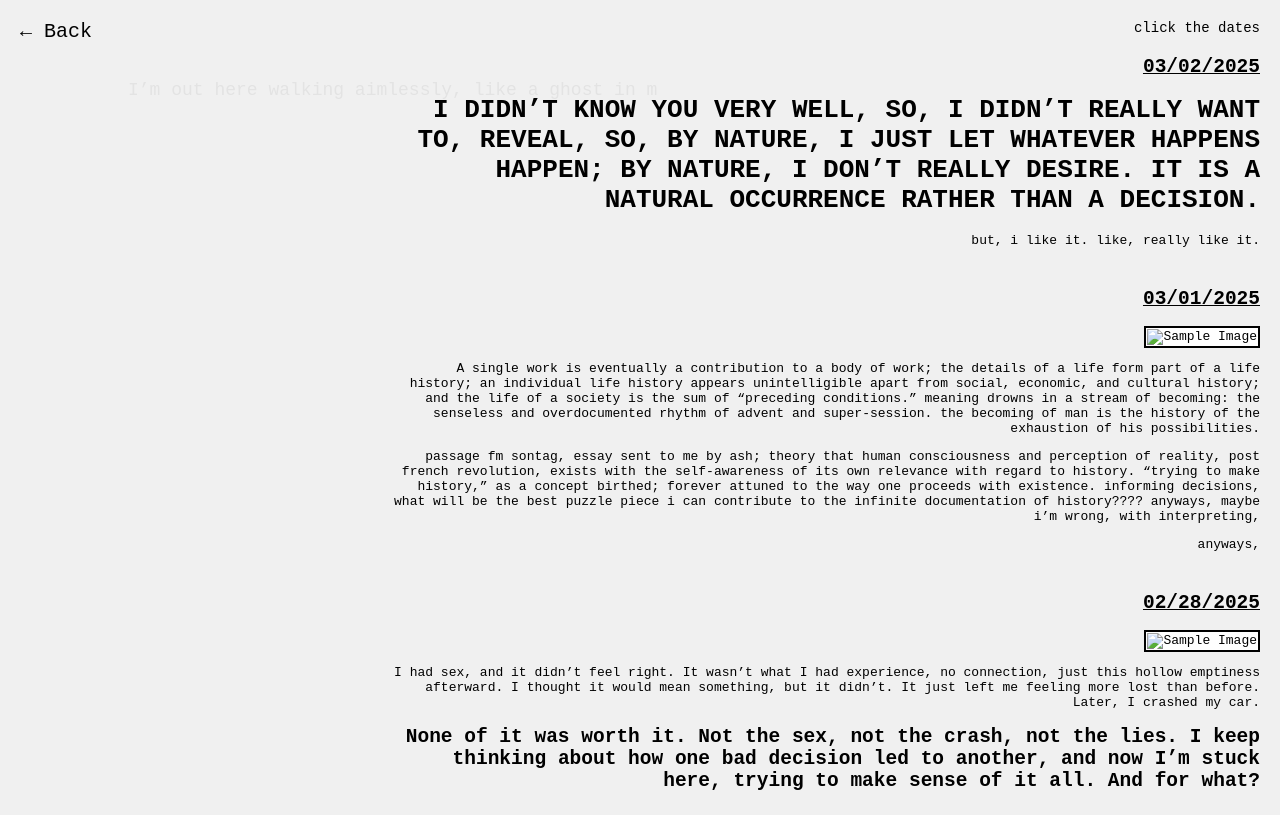
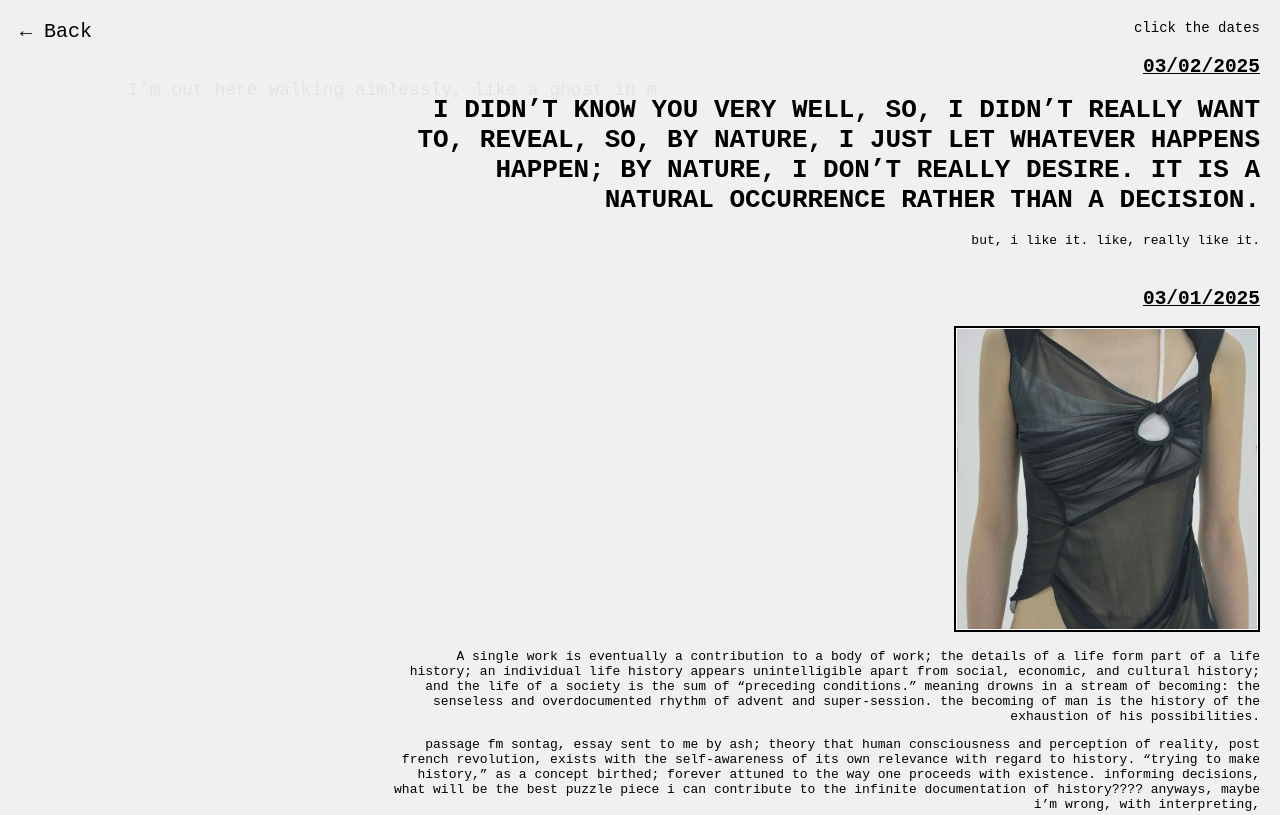
Before and after one commit to anderramirezj/highschool-blog, a plain HTML site: page content.html in a window 1280 px wide. Shown: the top 815 px of the page. Drawn offline with Linux system fonts and the light colour scheme; the site is published under a folder, as on GitHub Pages, so addresses that start at the root find nothing.

Commit message:
Update content.html

```diff
--- a/content.html
+++ b/content.html
@@ -26,14 +26,14 @@
 
         <div class="post">
             <h2 class="post-title" onclick="openPopup('popup5')">03/01/2025</h2>
-            <img src="/images/03-01-2025.jpg" alt="Sample Image">
+            <img src="./images/03-01-2025.jpg" alt="Sample Image">
             <p>A single work is eventually a contribution to a body of work; the details of a life form part of a life history; an individual life history appears unintelligible apart from social, economic, and cultural history; and the life of a society is the sum of “preceding conditions.” meaning drowns in a stream of becoming: the senseless and overdocumented rhythm of advent and super-session. the becoming of man is the history of the exhaustion of his possibilities.</p>
             <p>passage fm sontag, essay sent to me by ash; theory that human consciousness and perception of reality, post french revolution, exists with the self-awareness of its own relevance with regard to history. “trying to make history,” as a concept birthed; forever attuned to the way one proceeds with existence. informing decisions, what will be the best puzzle piece i can contribute to the infinite documentation of history???? anyways, maybe i’m wrong, with interpreting,</p>
             <p>anyways,</p>
             <div id="popup5" class="popup">
                 <div class="popup-content">
                     <span class="close" onclick="closePopup('popup5')">X</span>
-                    <img src="/images/03-01-2025.jpg" alt="Sample Image">
+                    <img src="./images/03-01-2025.jpg" alt="Sample Image">
                     <p>A single work is eventually a contribution to a body of work; the details of a life form part of a life history; an individual life history appears unintelligible apart from social, economic, and cultural history; and the life of a society is the sum of “preceding conditions.” meaning drowns in a stream of becoming: the senseless and overdocumented rhythm of advent and super-session. the becoming of man is the history of the exhaustion of his possibilities.</p>
                     <p>passage fm sontag, essay sent to me by ash; theory that human consciousness and perception of reality, post french revolution, exists with the self-awareness of its own relevance with regard to history. “trying to make history,” as a concept birthed; forever attuned to the way one proceeds with existence. informing decisions, what will be the best puzzle piece i can contribute to the infinite documentation of history???? anyways, maybe i’m wrong, with interpreting,</p>
                     <p>anyways,</p>
@@ -43,13 +43,13 @@
 
         <div class="post">
             <h2 class="post-title" onclick="openPopup('popup4')">02/28/2025</h2>
-            <img src="/images/02-28-2025.jpg" alt="Sample Image">
+            <img src="./images/02-28-2025.jpg" alt="Sample Image">
             <p>I had sex, and it didn’t feel right. It wasn’t what I had experience, no connection, just this hollow emptiness afterward. I thought it would mean something, but it didn’t. It just left me feeling more lost than before. Later, I crashed my car.</p>
             <h2>None of it was worth it. Not the sex, not the crash, not the lies. I keep thinking about how one bad decision led to another, and now I’m stuck here, trying to make sense of it all. And for what?</h2>
             <div id="popup4" class="popup">
                 <div class="popup-content">
                     <span class="close" onclick="closePopup('popup4')">X</span>
-                    <img src="/images/02-28-2025.jpg" alt="Sample Image">
+                    <img src="./images/02-28-2025.jpg" alt="Sample Image">
                     <p>I had sex, and it didn’t feel right. It wasn’t what I had experience, no connection, just this hollow emptiness afterward. I thought it would mean something, but it didn’t. It just left me feeling more lost than before. Later, I crashed my car.</p>
                     <h2>None of it was worth it. Not the sex, not the crash, not the lies. I keep thinking about how one bad decision led to another, and now I’m stuck here, trying to make sense of it all. And for what?</h2>
                 </div>
@@ -102,11 +102,11 @@
     <div class="container">
         <div class="post">
             <h2 class="post-title" onclick="openPopup('popup1')">02/14/2025</h2>
-            <img src="/images/02-14-2025.PNG" alt="Sample Image">
+            <img src="./images/02-14-2025.PNG" alt="Sample Image">
             <div id="popup1" class="popup">
                 <div class="popup-content">
                     <span class="close" onclick="closePopup('popup1')">X</span>
-                    <img src="/images/02-14-2025.PNG" alt="Sample Image">
+                    <img src="./images/02-14-2025.PNG" alt="Sample Image">
                 </div>
             </div>
         </div>
```
